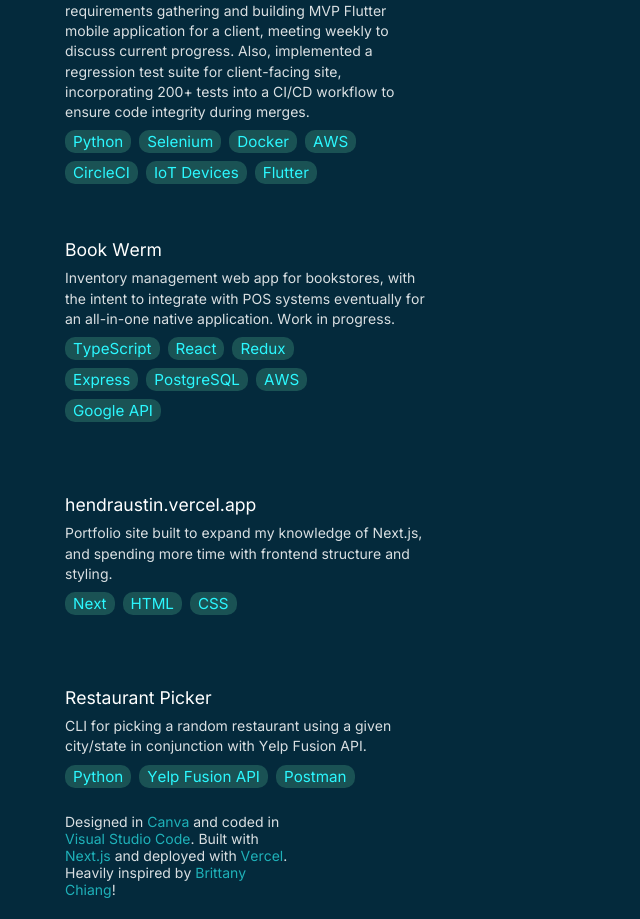
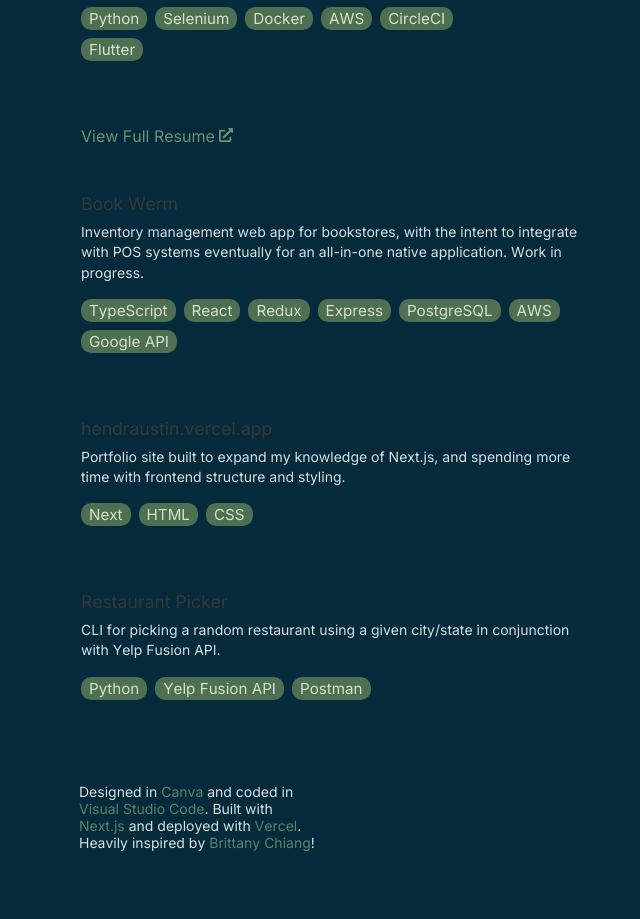
Before and after one commit to hendraustin/hendraustin.github.io, a Next.js app: page / in a window 1280 px wide. Shown: the part 887-1806 px from the top of the page, without its empty margins (575-1215 px from the left). After the commit the page ends 1755 px from the top, so only its background shows below. Built offline with nearby package versions, Linux system fonts and the light colour scheme.

Commit message:
Add background color on hover, update color theme

```diff
--- a/src/app/components/sections/experience.tsx
+++ b/src/app/components/sections/experience.tsx
@@ -3,6 +3,7 @@ import { FaExternalLinkAlt } from "react-icons/fa";
 export default function Experience() {
   return (
     <div id="experience" className={styles.experience}>
+      <div className={styles.experience_item}>
         <h1>Generac Power Systems</h1>
         <h2>2022 - 2023</h2>
         <br />
@@ -23,17 +24,19 @@ export default function Experience() {
           <li>CircleCI</li>
           <li>Docker</li>
         </ul>
+      </div>
 
+      <div className={styles.experience_item}>
         <h1>Generac Power Systems</h1>
         <h2>2020 - 2022</h2>
         <br />
         <h1>Software Engineer Intern</h1>
         <p>
           Worked on various projects in varying languages while earning Bachelor&apos;s degree, such
-        as requirements gathering and building MVP Flutter mobile application for a client, meeting
-        weekly to discuss current progress. Also, implemented a regression test suite for
-        client-facing site, incorporating 200+ tests into a CI/CD workflow to ensure code integrity
-        during merges.
+          as requirements gathering and building MVP Flutter mobile application for a client,
+          meeting weekly to discuss current progress. Also, implemented a regression test suite for
+          client-facing site, incorporating 200+ tests into a CI/CD workflow to ensure code
+          integrity during merges.
         </p>
         <ul>
           <li>Python</li>
@@ -44,10 +47,13 @@ export default function Experience() {
           <li>IoT Devices</li>
           <li>Flutter</li>
         </ul>
+      </div>
 
+      <div className={styles.resume_item}>
         <a href="../static/resume.pdf" target="_blank" rel="noopener noreferrer">
           View Full Resume <FaExternalLinkAlt style={{ fontSize: ".875rem" }} />
         </a>
       </div>
+    </div>
   );
 }
--- a/src/app/components/sections/projects.tsx
+++ b/src/app/components/sections/projects.tsx
@@ -1,8 +1,15 @@
+"use client";
 import styles from "./sections.module.css";
 
 export default function Projects() {
   return (
     <div id="projects" className={styles.projects}>
+      <div
+        className={styles.project_item}
+        onClick={() => {
+          window.location.href = "https://github.com/hendraustin/book-werm";
+        }}
+      >
         <h1>Book Werm</h1>
         <br />
         <p>
@@ -18,24 +25,38 @@ export default function Projects() {
           <li>AWS</li>
           <li>Google API</li>
         </ul>
+      </div>
 
+      <div
+        className={styles.project_item}
+        onClick={() => {
+          window.location.href = "https://github.com/hendraustin/hendraustin.github.io";
+        }}
+      >
         <h1>hendraustin.vercel.app</h1>
         <br />
         <p>
-        Portfolio site built to expand my knowledge of Next.js, and spending more time with frontend
-        structure and styling.
+          Portfolio site built to expand my knowledge of Next.js, and spending more time with
+          frontend structure and styling.
         </p>
         <ul>
           <li>Next</li>
           <li>HTML</li>
           <li>CSS</li>
         </ul>
+      </div>
 
+      <div
+        className={styles.project_item}
+        onClick={() => {
+          window.location.href = "https://github.com/hendraustin/restaurant-picker";
+        }}
+      >
         <h1>Restaurant Picker</h1>
         <br />
         <p>
-        CLI for picking a random restaurant using a given city/state in conjunction with Yelp Fusion
-        API.
+          CLI for picking a random restaurant using a given city/state in conjunction with Yelp
+          Fusion API.
         </p>
         <ul>
           <li>Python</li>
@@ -43,5 +64,6 @@ export default function Projects() {
           <li>Postman</li>
         </ul>
       </div>
+    </div>
   );
 }
--- a/src/app/components/sections/sections.module.css
+++ b/src/app/components/sections/sections.module.css
@@ -6,15 +6,14 @@
 }
 
 .about {
-    height: 22rem;
-    font-size: 1rem;
+    height: 21em;
     top: 0;
     line-height: 1.625;
-    opacity: .85;
+    opacity: 1;
 }
 
 .experience {
-    height: 42rem;
+    height: 40em;
     top: 0;
     box-sizing: border-box;
     list-style-type: none;
@@ -23,16 +22,33 @@
 }
 
 .projects {
-    height: 30rem;
-    padding-top: .9rem;
+    height: 30em;
+}
+
+.experience_item,
+.project_item,
+.resume_item {
+    width: 32em;
+    margin-bottom: 1.5rem;
+    padding: 1em 1em 0.05em;
+    border-radius: 10px;
+    transition: background-color .15s;
+}
+
+.experience_item:hover {
+    background-color: rgb(115, 144, 114, 0.176);
+}
+
+.project_item:hover {
+    background-color: rgb(115, 144, 114, 0.176);
+    cursor: pointer;
 }
 
 .experience h1,
 .experience h2,
 .projects h1 {
     margin: 0;
-    padding: 0;
-    color: white;
+    color: rgb(56, 56, 56);
     text-decoration: none;
     font-weight: normal;
     font-size: 1.1rem;
@@ -55,7 +71,6 @@
 .experience p,
 .projects p {
     margin: 0;
-    padding: 0;
     clear: both;
     padding-top: .5rem;
     line-height: 1.45;
@@ -69,55 +84,45 @@
     flex-wrap: wrap;
     list-style-type: none;
     padding: 0;
-    margin-top: 0.5rem;
-    padding-right: 3.5rem;
-    padding-bottom: 3rem;
 }
 
 .experience li,
 .projects li {
     border: 1px solid none;
-    background-color: rgb(26, 82, 84);
-    color: rgb(43, 247, 254);
+    background-color: #4F6F52;
+    color: #D2E3C8;
     font-size: .95rem;
     border-radius: 10px;
     margin-right: 0.5rem;
     margin-bottom: 0.5rem;
-    padding-left: 0.5rem;
-    padding-right: 0.5rem;
-    padding-top: 0.125rem;
-    padding-bottom: 0.125rem;
-}
-
-.experience a {
-    text-decoration: none;
-    font-size: 1.2rem;
+    padding: 0.125rem 0.5rem;
 }
 
 .footer {
-    height: 5rem;
-    padding-top: 5rem;
-    padding-bottom: 2rem;
-    padding-right: 10rem;
-    font-size: .875rem;
+    height: 1em;
+    padding-top: 8em;
+    padding-bottom: 5.5em;
+    padding-right: 10em;
+    padding-left: 1em;
+    font-size: .875em;
     opacity: .85;
 }
 
 .footer a,
 .experience a {
     text-decoration: none;
-    color: rgb(36, 201, 207, 1);
+    color: #739072;
     transition: color 0.25s;
 }
 
 .footer a:visited,
 .experience a:visited {
     text-decoration: none;
-    color: rgb(36, 201, 207);
+    color: #739072;
 }
 
 .footer a:hover,
 .experience a:hover {
     text-decoration: none;
-    color: rgb(122, 251, 255);
+    color: #4F6F52;
 }
```
Lines whose indentation alone changed are shown as unchanged.
